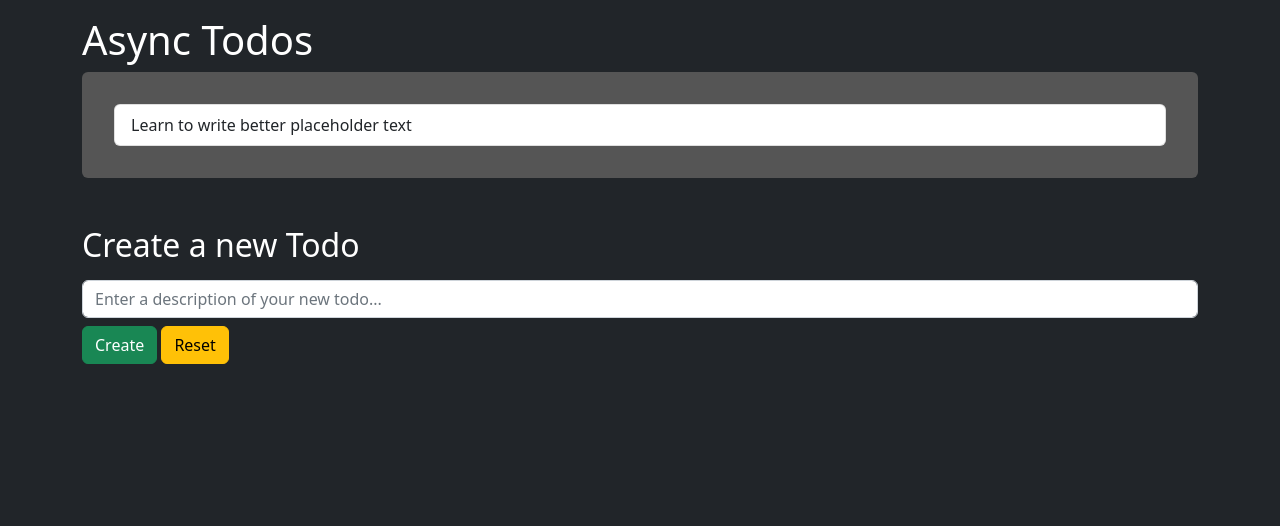
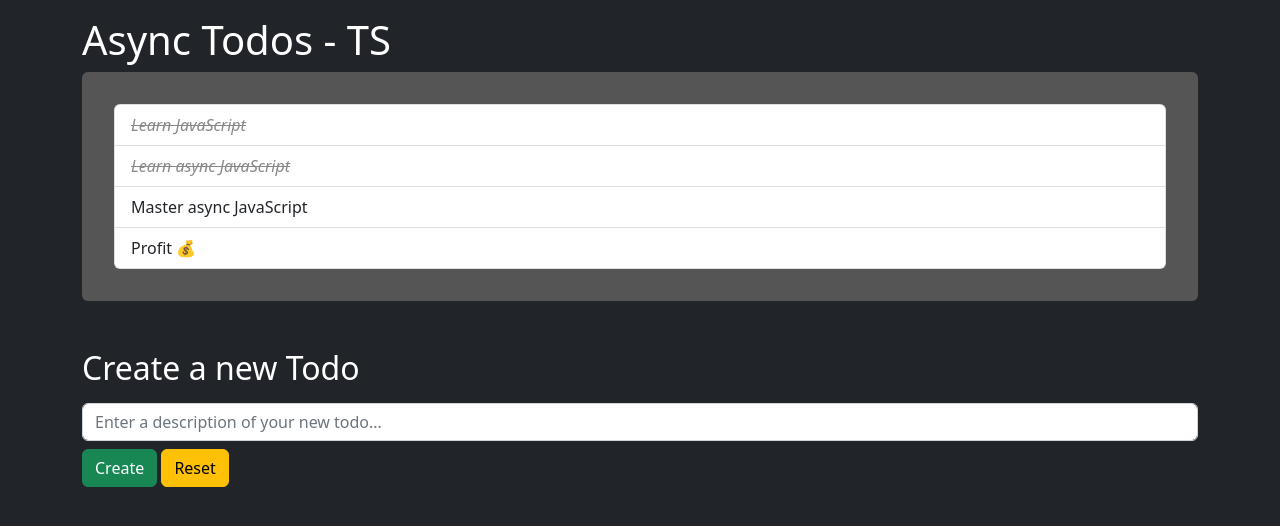
Before and after one commit to Krisejg99/javascript-1, a website built with Vite: page 40-async-todos-ts/frontend/index.html in a window 1280 px wide. Built offline with nearby package versions, Linux system fonts and the light colour scheme; data requests are answered from the project's data file.

Commit message:
fetchTodos, getTodos, renderTodos done

```diff
--- a/40-async-todos-ts/frontend/index.html
+++ b/40-async-todos-ts/frontend/index.html
@@ -4,11 +4,11 @@
 		<meta charset="UTF-8" />
 		<link rel="icon" type="image/svg+xml" href="/vite.svg" />
 		<meta name="viewport" content="width=device-width, initial-scale=1.0" />
-    <title></title>
+		<title>40-async-todos-ts</title>
 	</head>
 	<body class="bg-dark text-white">
 		<div id="app" class="container my-3">
-		<h1>Async Todos</h1>
+			<h1>Async Todos - TS</h1>
 
 			<ul id="todos" class="todos list-group mb-5">
 				<li class="list-group-item">
--- a/40-async-todos-ts/frontend/src/main.ts
+++ b/40-async-todos-ts/frontend/src/main.ts
@@ -1,2 +1,33 @@
 import 'bootstrap/dist/css/bootstrap.css'
 import './style.css'
+
+interface ITodo {
+	id: number,
+	title: string,
+	completed: boolean
+}
+
+let todos: ITodo[] = []
+
+
+
+const fetchTodos = async () => {
+	const res = await fetch('http://localhost:3001/todos')
+	if (!res.ok) throw new Error(`Could't fetch data, no respornse:, ${res.status} ${res.statusText}`)
+	return await res.json() as ITodo[]
+}
+
+const getTodos = async () => {
+	todos = await fetchTodos()
+	renderTodos()
+}
+
+const renderTodos = () => {
+	const todoListEl = document.querySelector('#todos')!
+	todoListEl.innerHTML = ''
+	todoListEl.innerHTML = todos
+		.map(todo => `<li class="list-group-item ${todo.completed ? 'completed' : ''}">${todo.title}</li>`)
+		.join('')
+}
+
+getTodos()
```
Also changed, not shown: 1 other file. Lines whose indentation alone changed are shown as unchanged.
